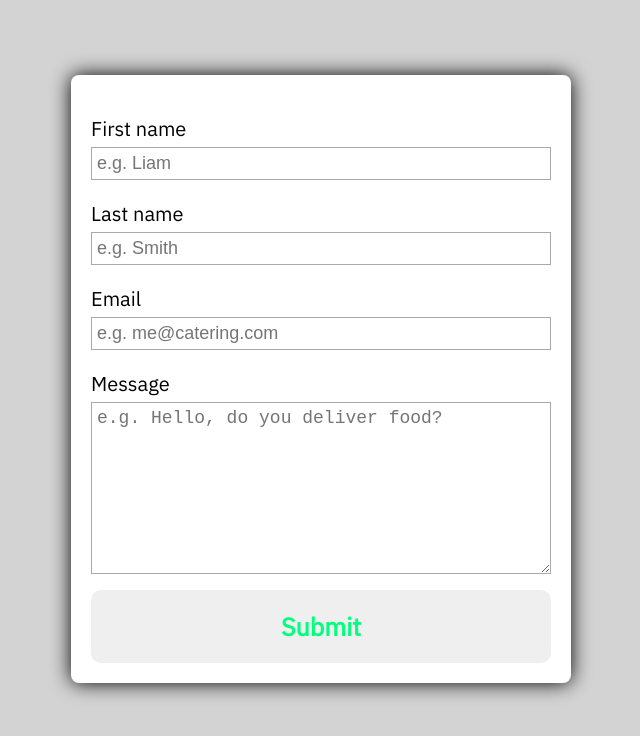
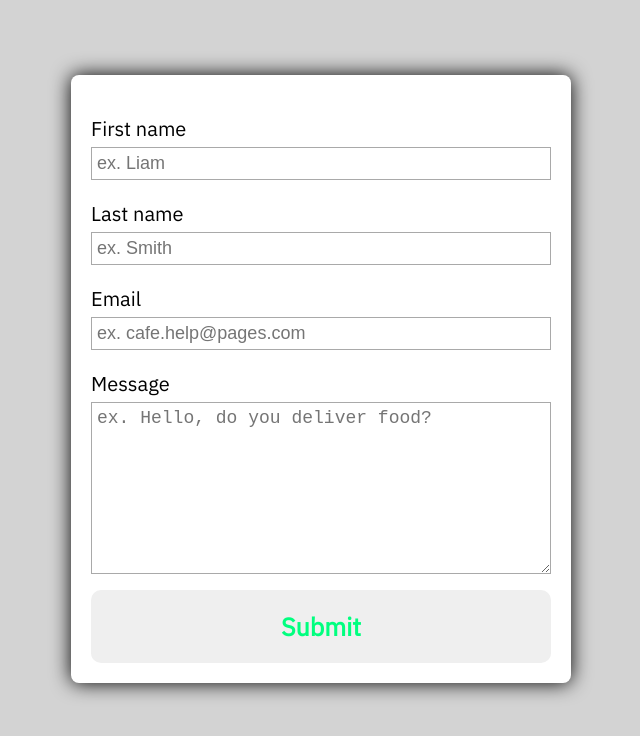
Before and after one commit to Matthewmatexas/cafe, a plain HTML site: page Contact-form/index.html in a window 1280 px wide. Shown: the part 106-842 px from the top of the page, without its empty margins (319-959 px from the left). Drawn offline with Linux system fonts and the light colour scheme.

Commit message:
Update index.html

```diff
--- a/Contact-form/index.html
+++ b/Contact-form/index.html
@@ -14,19 +14,19 @@
             <form action="https://formspree.io/f/mvovepob" method="POST" id="my-form">
             <div class="form-group">
                 <label for="firstName">First name</label>
-                <input type="text" id="firstName" name="firstname" placeholder="e.g. Liam">
+                <input type="text" id="firstName" name="firstname" placeholder="ex. Liam">
             </div>
             <div class="form-group">
                 <label for="lastName">Last name</label>
-                <input type="text" id="lastName" name="lastName" placeholder="e.g. Smith">
+                <input type="text" id="lastName" name="lastName" placeholder="ex. Smith">
             </div>
             <div class="form-group">
                 <label for="email">Email</label>
-                <input type="email" id="email" name="email" placeholder="e.g. me@catering.com">
+                <input type="email" id="email" name="email" placeholder="ex. cafe.help@pages.com">
             </div>
             <div class="form-group">
                 <label for="message">Message</label>
-                <textarea name="message" id="message" cols="25" rows="8" placeholder="e.g. Hello, do you deliver food?"></textarea>
+                <textarea name="message" id="message" cols="25" rows="8" placeholder="ex. Hello, do you deliver food?"></textarea>
             </div>
                 <button type="submit"><b>Submit</b></button>
             </form>
```
